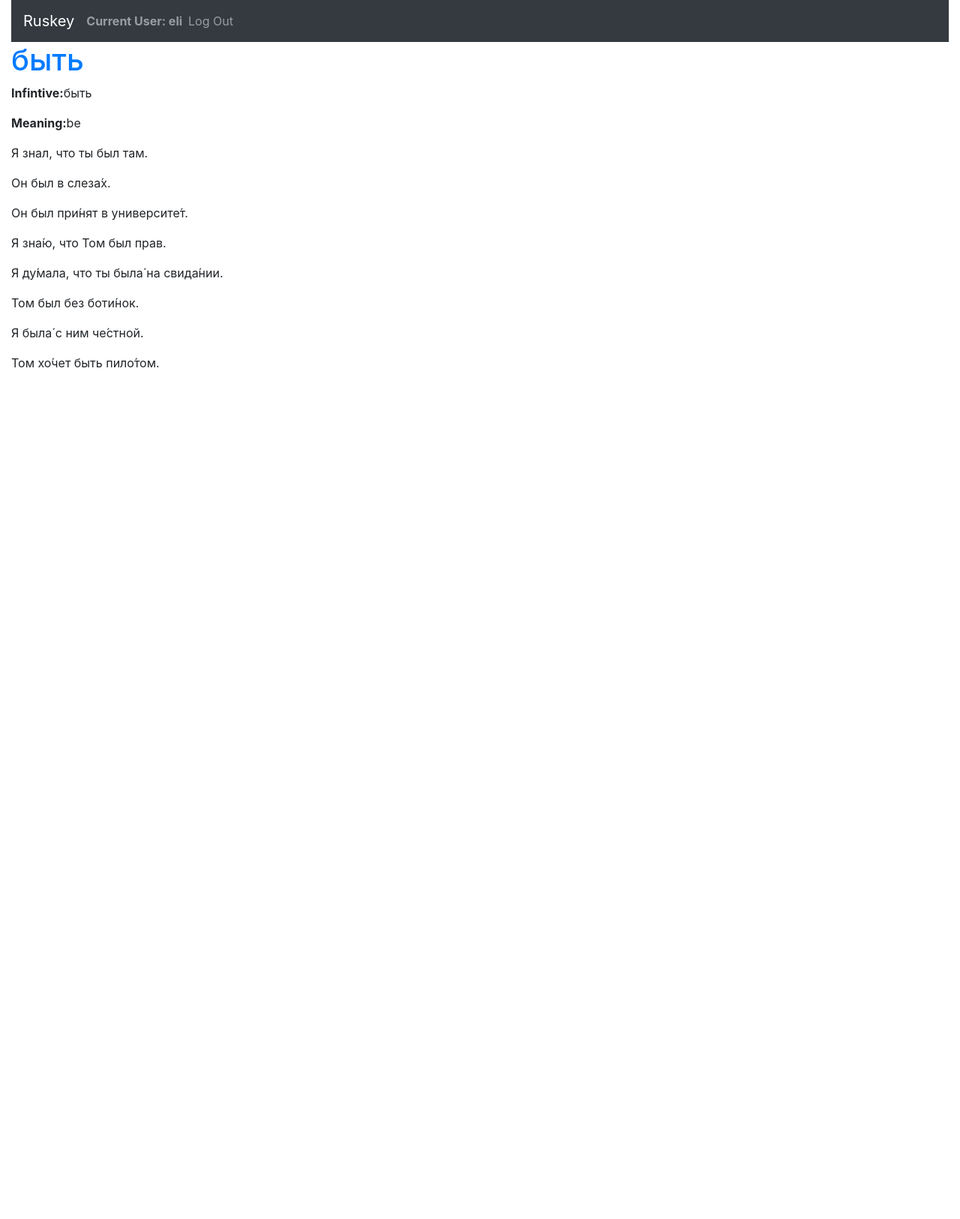
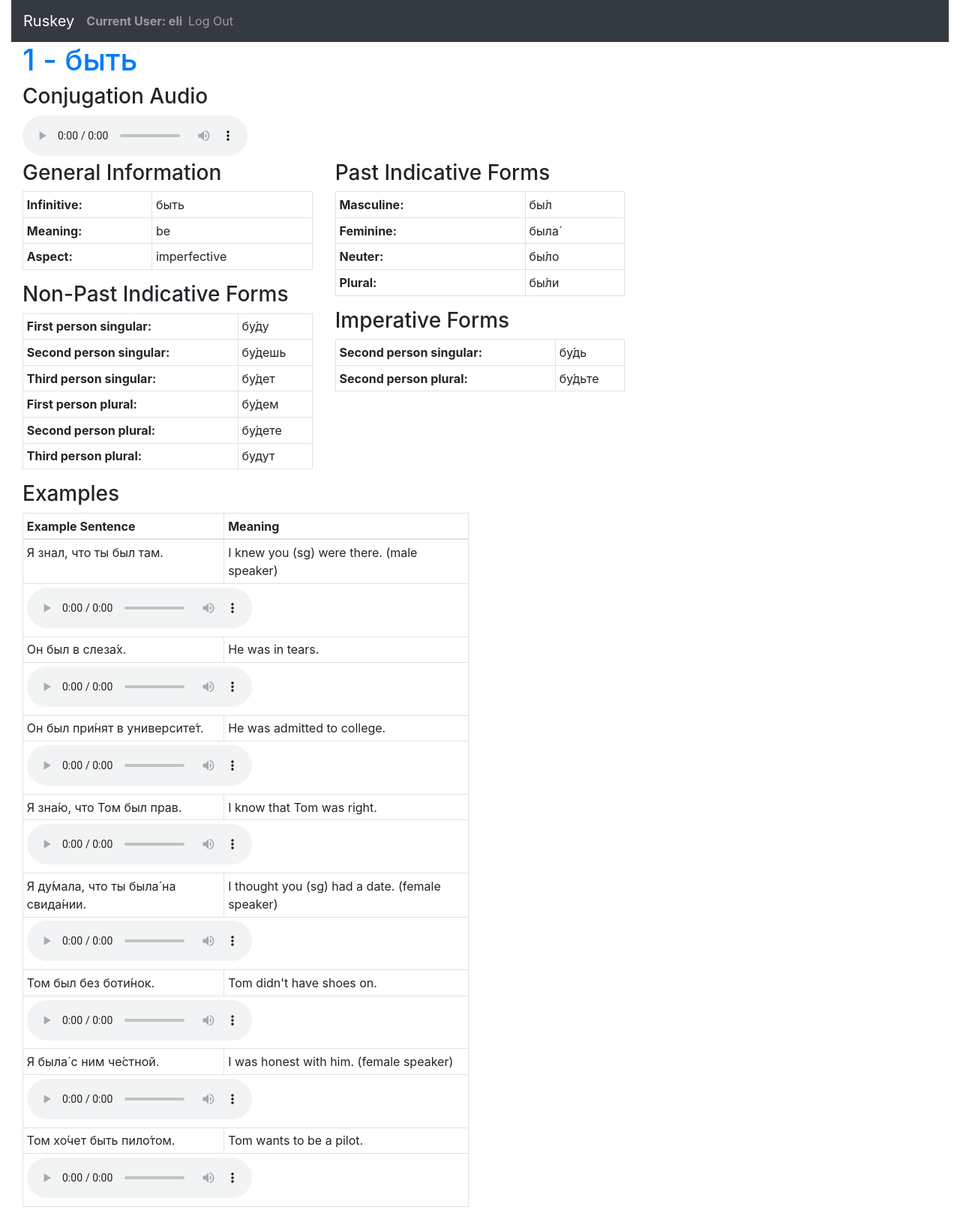
Before and after one commit to eliginsburging/RusKeyWebApp, a Django app: page /verb/1 in a window 1280 px wide. Shown: the whole page at 75% size. Before the commit the page ends 490 px from the top, so only its background shows below. Run offline with Django 3.2, Linux system fonts and the light colour scheme; a user stored in the database is signed in; data comes from the database, SQL or seed files in the repository; both versions use the stored data as it was after the commit; some libraries are stand-ins or nearby versions.

Commit message:
fixed audio file references in db; added detail view with full conjugation and audio

```diff
--- a/ruskeyverbs/templates/ruskeyverbs/verb_detail.html
+++ b/ruskeyverbs/templates/ruskeyverbs/verb_detail.html
@@ -1,10 +1,129 @@
 {% extends "ruskeyverbs/base_generic.html" %}
 
 {% block content %}
-  <h1><a href="{% url 'my-verbs' %}">{{ verb.infinitive}}</a></h1>
-  <p><strong>Infintive:</strong>{{ verb.infinitive }}</p>
-  <p><strong>Meaning:</strong>{{ verb.meaning }}</p>
-  {% for example in verb.example_set.all %}
-    <p>{{ example.russian_text }}</p>
-  {% endfor %}
+{% load static %}
+<div class="container-fluid">
+  <div class="row">
+    <div class="col-sm-12">
+      <h1><a href="{% url 'my-verbs' %}">{{ verb.pk }} - {{ verb.infinitive}}</a></h1>
+      <h3>Conjugation Audio</h3>
+      {% with 'ruskeyverbs/verbAudio/'|add:verb.audio_file as file %}
+      <audio controls>
+        <source src="{% static file %}" type="audio/mpeg"></source>
+      </audio>
+      {% endwith %}
+    </div>
+  </div>
+  <div class="row">
+    <div class="col-sm-6 col-md-4">
+      <h3>General Information</h3>
+      <table class="table table-sm table-bordered">
+        <tr>
+          <th scpoe="row">Infinitive:</th>
+          <td>{{ verb.infinitive }}</td>
+        </tr>
+        <tr>
+          <th scope="row">Meaning:</th>
+          <td>{{ verb.meaning }}</td>
+        </tr>
+        <tr>
+          <th scope="row">Aspect:</th>
+          <td>{{ verb.aspect }}</td>
+        </tr>
+
+      </table>
+      <h3>Non-Past Indicative Forms</h3>
+      <table class="table table-sm table-bordered">
+        <tr>
+          <th scope="row">First person singular:</th>
+          <td>{{ verb.first_sg }}</td>
+        </tr>
+        <tr>
+          <th scope="row">Second person singular:</th>
+          <td>{{ verb.second_sg }}</td>
+        </tr>
+        <tr>
+          <th scope="row">Third person singular:</th>
+          <td>{{ verb.third_sg }}</td>
+        </tr>
+        <tr>
+          <th scope="row">First person plural:</th>
+          <td>{{ verb.first_pl }}</td>
+        </tr>
+        <tr>
+          <th scope="row">Second person plural:</th>
+          <td>{{ verb.second_pl }}</td>
+        </tr>
+        <tr>
+          <th scope="row">Third person plural:</th>
+          <td>{{verb.third_pl }}</td>
+        </tr>
+      </table>
+    </div>
+    <div class="col-sm-6 col-md-4">
+      <h3>Past Indicative Forms</h3>
+      <table class="table table-sm table-bordered">
+        <tr>
+          <th scope="row">Masculine:</th>
+          <td>{{ verb.past_masc }}</td>
+        </tr>
+        <tr>
+          <th scope="row">Feminine:</th>
+          <td>{{ verb.past_fem }}</td>
+        </tr>
+        <tr>
+          <th scope="row">Neuter:</th>
+          <td>{{ verb.past_neut }}</td>
+        </tr>
+        <tr>
+          <th scope="row">Plural:</th>
+          <td>{{ verb.past_pl }}</td>
+        </tr>
+      </table>
+      <h3>Imperative Forms</h3>
+      <table class="table table-sm table-bordered">
+        <tr>
+          <th scope="row">Second person singular:</th>
+          <td>{{ verb.imperative_sg }}</td>
+        </tr>
+        <tr>
+          <th scope="row">Second person plural:</th>
+          <td>{{ verb.imperative_pl }}</td>
+        </tr>
+      </table>
+    </div>
+
+  </div>
+  <div class="row">
+    <div class="col-sm-8 col-md-6">
+      <h3>Examples</h3>
+      <table class="table table-sm table-bordered">
+        <thead>
+          <tr>
+            <th scope="col">Example Sentence</th>
+            <th scope="col">Meaning</th>
+          </tr>
+        </thead>
+        <tbody>
+          {% for example in verb.example_set.all %}
+          <tr>
+            <td>{{ example.russian_text }}</td>
+            <td>{{ example.translation_text }}</td>
+          </tr>
+          <tr>
+            <td colspan="2">
+              {% with 'ruskeyverbs/verbAudio/'|add:example.example_audio as conj_file %}
+              <audio controls>
+                <source src="{% static conj_file %}" type="audio/mpeg"></source>
+              </audio>
+              {% endwith %}
+            </td>
+          </tr>
+          {% endfor %}
+        </tbody>
+      </table>
+
+    </div>
+  </div>
+</div>
 {% endblock %}
```
Also changed, not shown: db.sqlite3.
